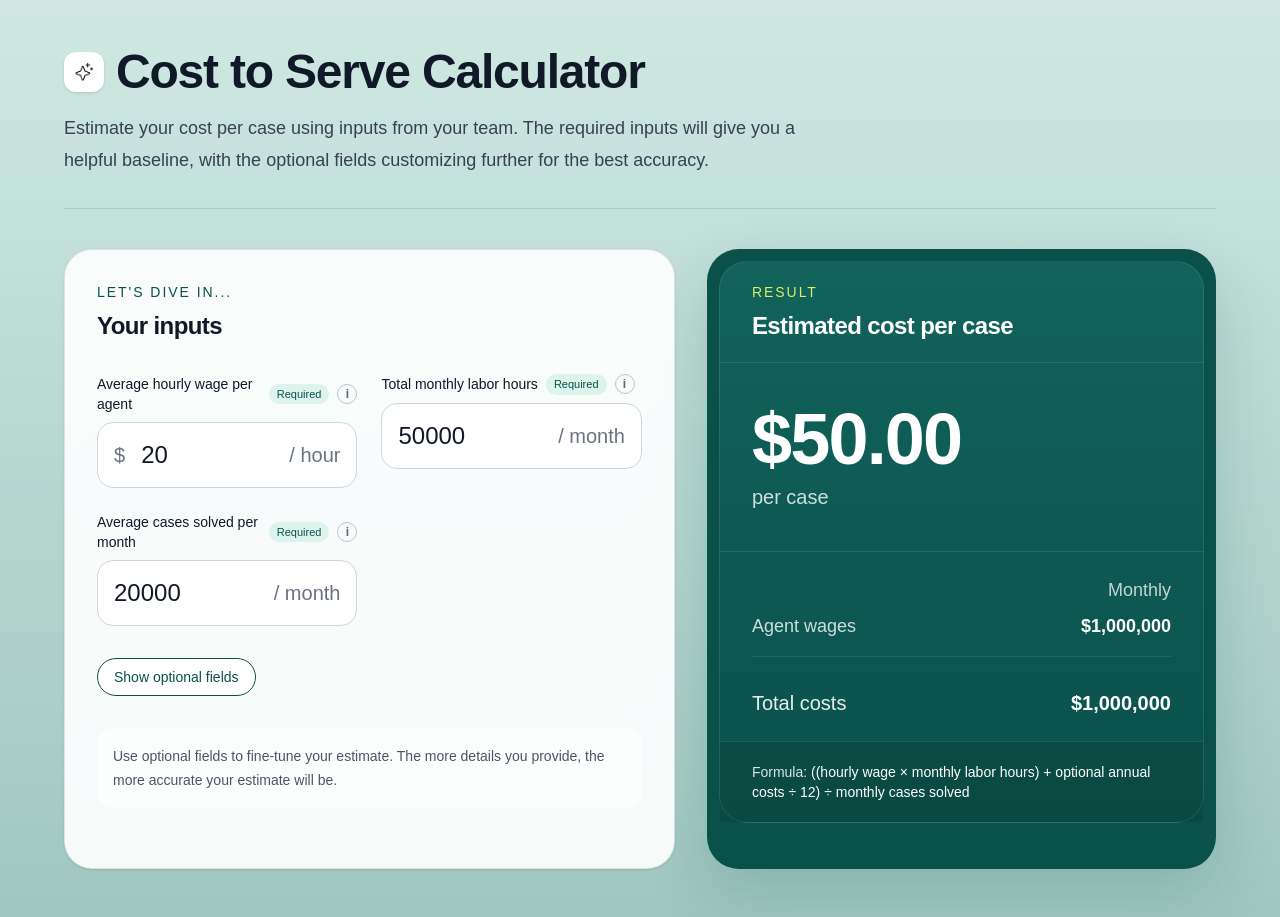
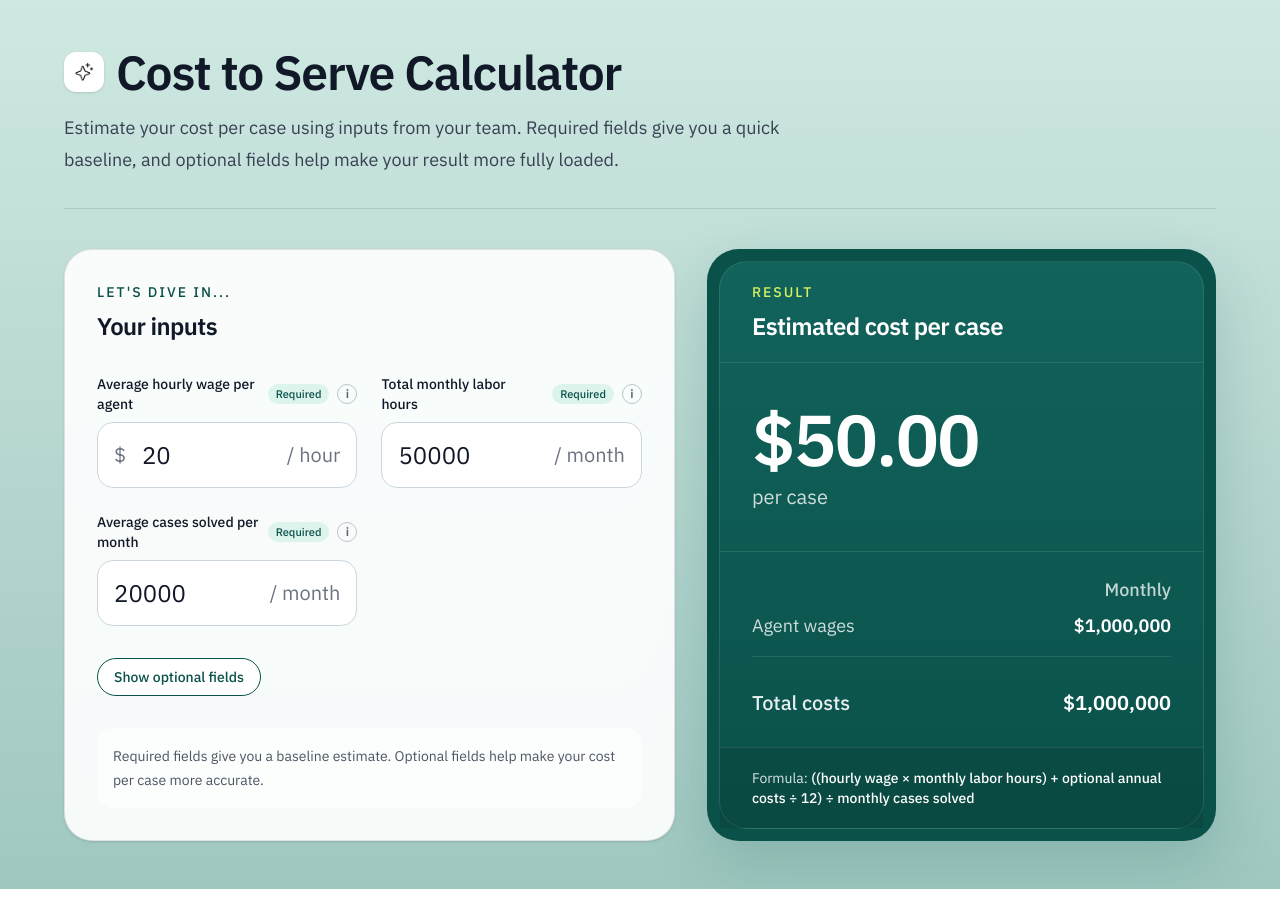
Before and after one commit to sam-d-1997/cost-to-serve-calculator, a Next.js app: page / in a window 1280 px wide. After the commit the page ends 889 px from the top, so only its background shows below. Built offline with nearby package versions, Linux system fonts and the light colour scheme.

Commit message:
Add Vercel analytics

```diff
--- a/app/layout.tsx
+++ b/app/layout.tsx
@@ -1,3 +1,4 @@
+import { Analytics } from "@vercel/analytics/next";
 import type { Metadata } from "next";
 import { Geist, Geist_Mono } from "next/font/google";
 import "./globals.css";
@@ -19,15 +20,18 @@ export const metadata: Metadata = {
 
 export default function RootLayout({
   children,
-}: Readonly<{
+}: {
   children: React.ReactNode;
-}>) {
+}) {
   return (
     <html
       lang="en"
       className={`${geistSans.variable} ${geistMono.variable} h-full antialiased`}
     >
-      <body className="min-h-full flex flex-col">{children}</body>
+      <body className="min-h-full flex flex-col">
+        {children}
+        <Analytics />
+      </body>
     </html>
   );
 }
--- a/app/page.tsx
+++ b/app/page.tsx
@@ -2,6 +2,12 @@
 
 import React, { useMemo, useState } from "react";
 import Image from "next/image";
+import { IBM_Plex_Sans } from "next/font/google";
+
+const plex = IBM_Plex_Sans({
+  subsets: ["latin"],
+  weight: ["400", "500", "600", "700"],
+});
 
 function parseNumber(value: string): number {
   const cleaned = value.replace(/[^0-9.]/g, "");
@@ -167,7 +173,7 @@ export default function Home() {
 
   return (
     <div
-      className="min-h-screen text-[#111827]"
+      className={`${plex.className} min-h-screen text-[#111827]`}
       style={{
         background: "linear-gradient(180deg, #CFE8E2 0%, #9FC7C0 100%)",
       }}
@@ -178,47 +184,30 @@ export default function Home() {
             <div className="flex h-10 w-10 items-center justify-center rounded-xl bg-white shadow-sm">
               <Image src="/Sparkle.png" alt="Sparkle" width={20} height={20} />
             </div>
-            <h1
-              className="text-left text-4xl font-semibold tracking-tight md:text-5xl"
-              style={{ fontFamily: "'Archivo Narrow', sans-serif" }}
-            >
+            <h1 className="text-left text-4xl font-semibold tracking-tight md:text-5xl">
               Cost to Serve Calculator
             </h1>
           </div>
 
-          <p
-            className="max-w-3xl text-left text-lg leading-8 text-[#374151]"
-            style={{ fontFamily: "'IBM Plex Sans', sans-serif" }}
-          >
-            Estimate your cost per case using inputs from your team. The required inputs will give you a helpful baseline, with the optional fields customizing further for the best accuracy.
+          <p className="max-w-3xl text-left text-lg leading-8 text-[#374151]">
+            Estimate your cost per case using inputs from your team. Required
+            fields give you a quick baseline, and optional fields help make your
+            result more fully loaded.
           </p>
         </div>
 
-       <div className="grid max-w-[1320px] gap-8 xl:grid-cols-[1.2fr_1fr] items-stretch">
-         <div
-  className={`rounded-[28px] border border-black/10 bg-white/90 p-6 shadow-sm backdrop-blur md:p-8 ${
-    !showOptionalFields ? "min-h-[620px]" : ""
-  }`}
->
+        <div className="grid max-w-[1320px] gap-8 items-stretch xl:grid-cols-[1.2fr_1fr]">
+          <div className="h-full rounded-[28px] border border-black/10 bg-white/90 p-6 shadow-sm backdrop-blur md:p-8">
             <div className="mb-8">
-              <p
-                className="mb-2 text-sm font-medium uppercase tracking-[0.14em] text-[#0A514A]"
-                style={{ fontFamily: "'IBM Plex Sans', sans-serif" }}
-              >
+              <p className="mb-2 text-sm font-medium uppercase tracking-[0.14em] text-[#0A514A]">
                 Let&apos;s dive in...
               </p>
-              <h2
-                className="text-left text-2xl font-semibold tracking-tight"
-                style={{ fontFamily: "'Archivo Narrow', sans-serif" }}
-              >
+              <h2 className="text-left text-2xl font-semibold tracking-tight">
                 Your inputs
               </h2>
             </div>
 
-            <div
-              className="grid gap-6 md:grid-cols-2"
-              style={{ fontFamily: "'IBM Plex Sans', sans-serif" }}
-            >
+            <div className="grid gap-6 md:grid-cols-2">
               <label className="block">
                 <InputLabel
                   label="Average hourly wage per agent"
@@ -275,10 +264,7 @@ export default function Home() {
             </div>
 
             {showOptionalFields ? (
-              <div
-                className="mt-8 grid gap-6 border-t border-black/10 pt-8 md:grid-cols-2"
-                style={{ fontFamily: "'IBM Plex Sans', sans-serif" }}
-              >
+              <div className="mt-8 grid gap-6 border-t border-black/10 pt-8 md:grid-cols-2">
                 <label className="block">
                   <InputLabel
                     label="Annual non-headcount costs"
@@ -321,20 +307,18 @@ export default function Home() {
             ) : null}
 
             <div className="mt-8 rounded-2xl bg-white/70 px-4 py-4 text-left text-sm leading-6 text-[#4B5563]">
-              Use optional fields to fine-tune your estimate. The more details you provide, the more accurate your estimate will be.
+              Required fields give you a baseline estimate. Optional fields help
+              make your cost per case more accurate.
             </div>
           </div>
 
-          <div className="rounded-[32px] bg-[#0A514A] p-3 shadow-[0_24px_60px_rgba(10,81,74,0.18)]">
-            <div className="rounded-[28px] border border-white/10 bg-[linear-gradient(180deg,#11635B_0%,#0A514A_100%)] text-white">
+          <div className="h-full rounded-[32px] bg-[#0A514A] p-3 shadow-[0_24px_60px_rgba(10,81,74,0.18)]">
+            <div className="flex h-full flex-col rounded-[28px] border border-white/10 bg-[linear-gradient(180deg,#11635B_0%,#0A514A_100%)] text-white">
               <div className="border-b border-white/10 px-6 py-5 md:px-8">
                 <p className="text-left text-sm font-medium uppercase tracking-[0.14em] text-[#D7F15F]">
                   Result
                 </p>
-                <h2
-                  className="mt-2 text-left text-2xl font-semibold tracking-tight"
-                  style={{ fontFamily: "'Archivo Narrow', sans-serif" }}
-                >
+                <h2 className="mt-2 text-left text-2xl font-semibold tracking-tight">
                   Estimated cost per case
                 </h2>
               </div>
@@ -399,7 +383,7 @@ export default function Home() {
                 </div>
               </div>
 
-              <div className="border-t border-white/10 bg-black/10 px-6 py-5 text-left text-sm text-white/85 md:px-8">
+              <div className="mt-auto border-t border-white/10 bg-black/10 px-6 py-5 text-left text-sm text-white/85 md:px-8">
                 Formula:{" "}
                 <span className="font-medium text-white">
                   ((hourly wage × monthly labor hours) + optional annual costs ÷
--- a/package.json
+++ b/package.json
@@ -9,6 +9,7 @@
     "lint": "eslint"
   },
   "dependencies": {
+    "@vercel/analytics": "^2.0.1",
     "next": "16.2.4",
     "react": "19.2.4",
     "react-dom": "19.2.4"
```
Also changed, not shown: 1 other file (tests, documents, lock files or other folders).
